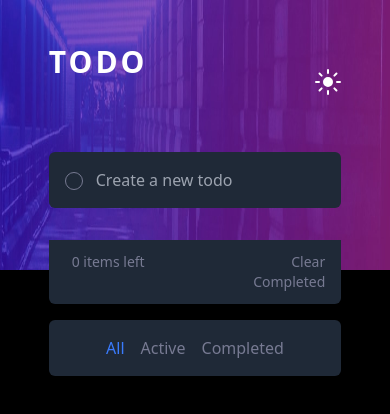
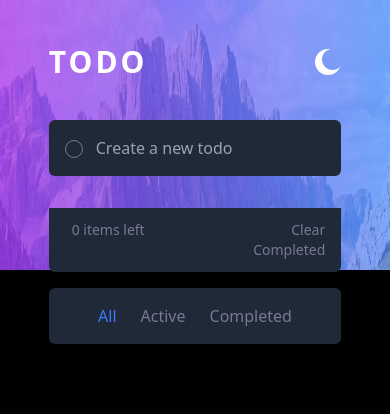
Before and after one commit to Haybuka/CRUD_TODO, a React (Create React App) app: page / in a window 390 px wide. Shown: the top 414 px of the page. Built offline with nearby package versions, Linux system fonts and the light colour scheme.

Commit message:
feature : Light and dark mode starts here, the header modes first

```diff
--- a/src/App.css
+++ b/src/App.css
@@ -1,12 +1,19 @@
 .contains{
   background-color: rgb(0, 0, 0);
   height: 100vh;
-  background-image: url('./component/todo/images/bg-desktop-dark.jpg');
   background-position: top;
   background-repeat: no-repeat;
  background-size: 100% 32%;
 }
 
+.contains.dark{
+  background-image: url('./component/todo/images/bg-desktop-dark.jpg');
+}
+.contains.light{
+  background-image: url('./component/todo/images/bg-desktop-light.jpg');
+}
 .active{
   color: hsl(220, 98%, 61%);
+  border: none !important;
+  outline: none !important;
 }
--- a/src/App.js
+++ b/src/App.js
@@ -10,7 +10,7 @@ import { ThemeContext } from "./context/ThemeContext";
 function App() {
   const {mode} = useContext(ThemeContext)
   return (
-    <div className='contains '>
+    <div className={mode ? 'contains light':'contains dark'}>
       <TodoFormProvider>
           <div className='w-3/4 md:w-3/5 lg:w-2/5 mx-auto py-3'>
 
--- a/src/component/todo/Header.js
+++ b/src/component/todo/Header.js
@@ -5,11 +5,17 @@ function Header() {
   const {mode,handleMode} = useContext(ThemeContext)
 
   return (
-    <header className='flex justify-between items-center my-8'>
-                   <h1 className='tracking-widest font-bold mb-10 text-3xl text-white'>TODO</h1>
+    <header className='flex justify-between items-center my-8 mb-10 '>
+                   <h1 className='tracking-widest font-bold text-3xl text-white'>TODO</h1>
                    <p className='cursor-pointer' onClick={ handleMode}>
+                     {mode ? (
+<svg xmlns="http://www.w3.org/2000/svg" width="26" height="26"><path fill="#FFF" fill-rule="evenodd" d="M13 0c.81 0 1.603.074 2.373.216C10.593 1.199 7 5.43 7 10.5 7 16.299 11.701 21 17.5 21c2.996 0 5.7-1.255 7.613-3.268C23.22 22.572 18.51 26 13 26 5.82 26 0 20.18 0 13S5.82 0 13 0z"/></svg>
+
+                     ):(
                          <svg xmlns="http://www.w3.org/2000/svg"  width="26" height="26"><path fill="#FFF" fillRule="evenodd" d="M13 21a1 1 0 011 1v3a1 1 0 11-2 0v-3a1 1 0 011-1zm-5.657-2.343a1 1 0 010 1.414l-2.121 2.121a1 1 0 01-1.414-1.414l2.12-2.121a1 1 0 011.415 0zm12.728 0l2.121 2.121a1 1 0 01-1.414 1.414l-2.121-2.12a1 1 0 011.414-1.415zM13 8a5 5 0 110 10 5 5 0 010-10zm12 4a1 1 0 110 2h-3a1 1 0 110-2h3zM4 12a1 1 0 110 2H1a1 1 0 110-2h3zm18.192-8.192a1 1 0 010 1.414l-2.12 2.121a1 1 0 01-1.415-1.414l2.121-2.121a1 1 0 011.414 0zm-16.97 0l2.121 2.12A1 1 0 015.93 7.344L3.808 5.222a1 1 0 011.414-1.414zM13 0a1 1 0 011 1v3a1 1 0 11-2 0V1a1 1 0 011-1z"/></svg>
-                    </p>
+
+                     )}
+                  </p>
 
      </header>
   )
--- a/src/component/todo/TodoFile.js
+++ b/src/component/todo/TodoFile.js
@@ -60,8 +60,8 @@ export function TodoActions(){
                    <NavLink to="/" className={({ isActive }) => (isActive ? 'active' : 'inactive hover:text-white')}>
                       <p >All</p>
                    </NavLink>
-                   <NavLink to="active" className={({ isActive }) => (isActive ? 'active' : 'inactive hover:text-white')}>
-                     <p onClick={()=>activeTodo(todos)} className='cursor-pointer mx-4 md:mx-6 inline-block'>Active</p>
+                   <NavLink to="active" className={({ isActive }) => (isActive ? 'active' : 'inactive hover:text-white ')}>
+                     <p onClick={()=>activeTodo(todos)} className='cursor-pointer mx-6 md:mx-6 inline-block'>Active</p>
                    </NavLink>
                    <NavLink to="completed" className={({ isActive }) => (isActive ? 'active' : 'inactive hover:text-white')}>
                      <p onClick={()=>completedTodo(todos)}>Completed</p>
```
